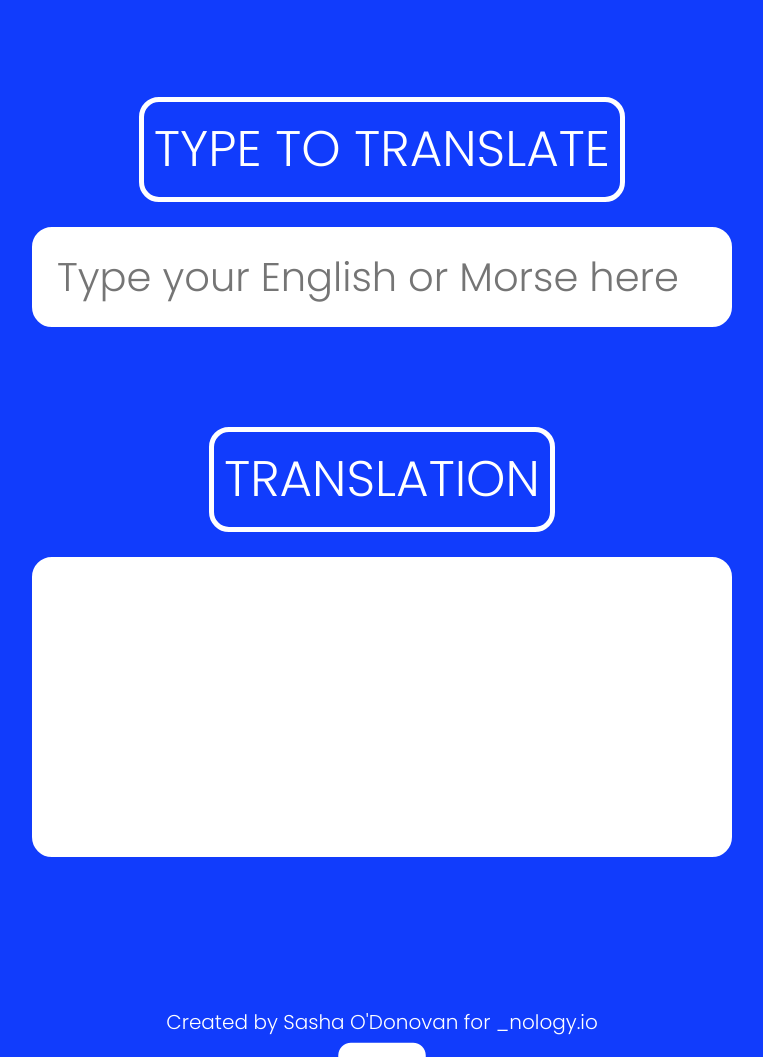
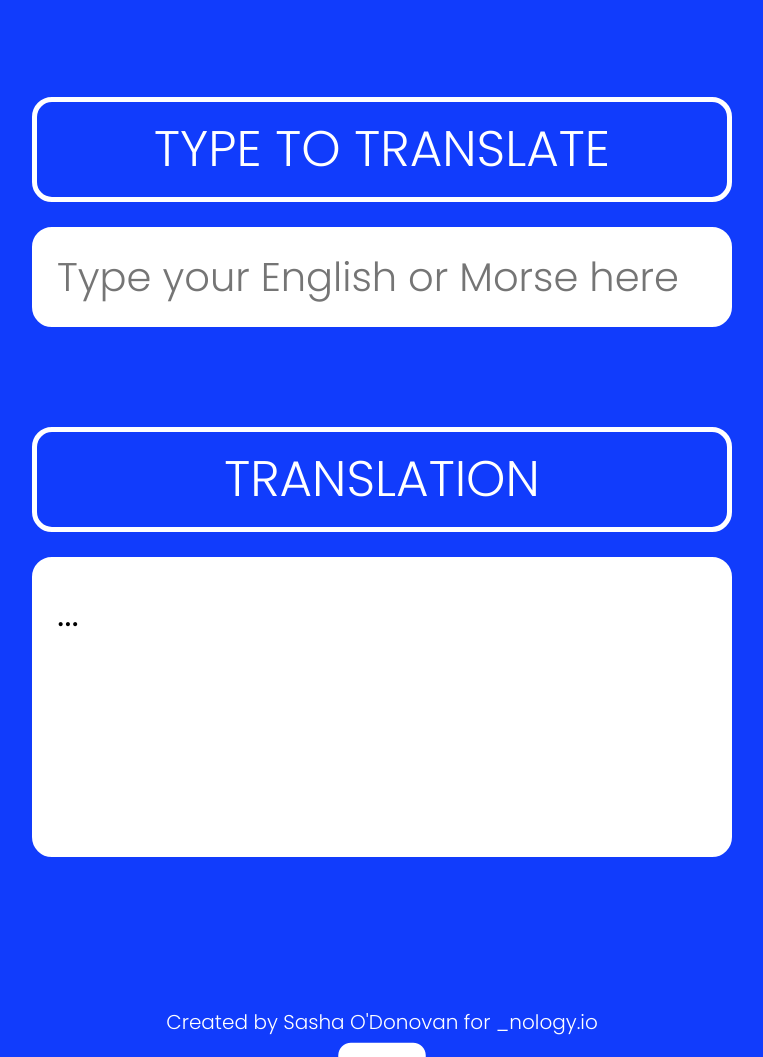
Before and after one commit to sod09/nology-morse-code, a plain HTML site: page index.html in a window 1280 px wide. Shown: the part 473-1530 px from the top of the page, without its empty margins (258-1021 px from the left). Drawn offline with Linux system fonts and the light colour scheme.

Commit message:
updated styling and readme

```diff
--- a/_components.scss
+++ b/_components.scss
@@ -26,6 +26,8 @@
     border-radius: 20px;
     margin: 50px auto 25px auto;
     padding: 10px;
+    width: 700px;
+    text-align: center;
 
   }
 
@@ -57,6 +59,8 @@
   border-radius: 20px;
   margin: 50px auto 25px auto;
   padding: 10px;
+  width: 700px;
+  text-align: center;
 
 
  }
--- a/index.html
+++ b/index.html
@@ -25,7 +25,7 @@
 
   <div class="output__container">
     <div class="output__header">TRANSLATION</div>
-    <div class="output__value"></div>
+    <div class="output__value">...</div>
   </div>
 
 
```
Also changed, not shown: README.md, main.css.
